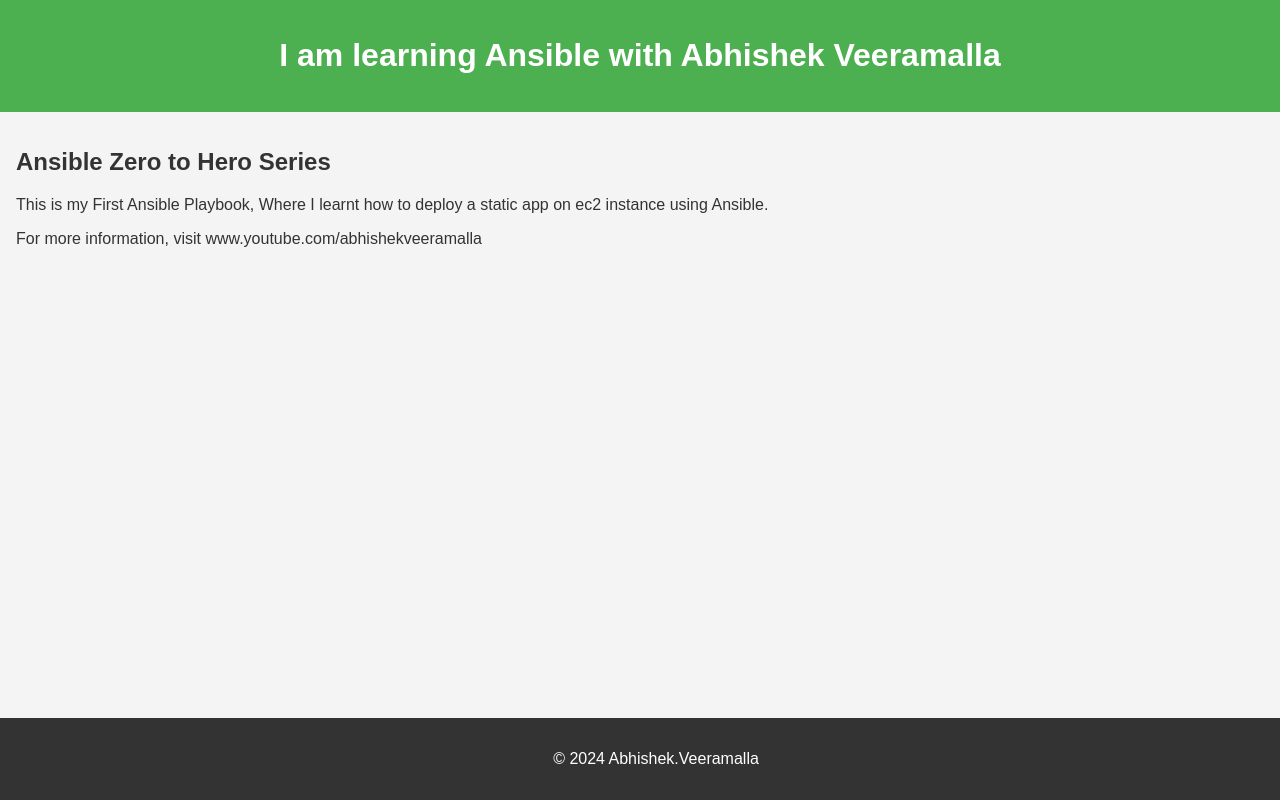
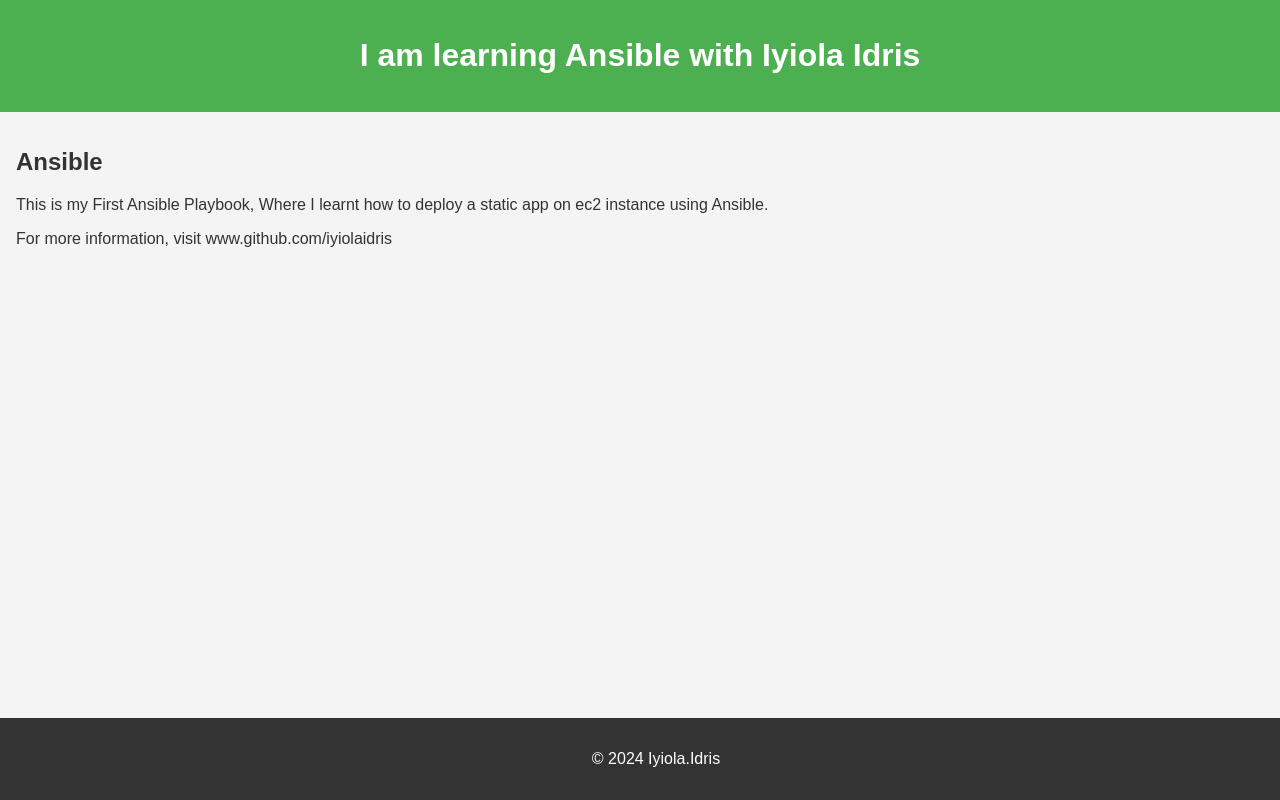
Before and after one commit to iyiolaidris/ansible-demo, a plain HTML site: page playbook/index.html in a window 1280 px wide. Drawn offline with Linux system fonts and the light colour scheme.

Commit message:
Update index.html

```diff
--- a/playbook/index.html
+++ b/playbook/index.html
@@ -34,15 +34,15 @@
 </head>
 <body>
     <header>
-        <h1>I am learning Ansible with Abhishek Veeramalla</h1>
+        <h1>I am learning Ansible with Iyiola Idris</h1>
     </header>
     <main>
-        <h2>Ansible Zero to Hero Series</h2>
+        <h2>Ansible</h2>
         <p> This is my First Ansible Playbook, Where I learnt how to deploy a static app on ec2 instance using Ansible. </p>
-        <p>For more information, visit www.youtube.com/abhishekveeramalla</p>
+        <p>For more information, visit www.github.com/iyiolaidris</p>
     </main>
     <footer>
-        <p>&copy; 2024 Abhishek.Veeramalla</p>
+        <p>&copy; 2024 Iyiola.Idris</p>
     </footer>
 </body>
 </html>
```
